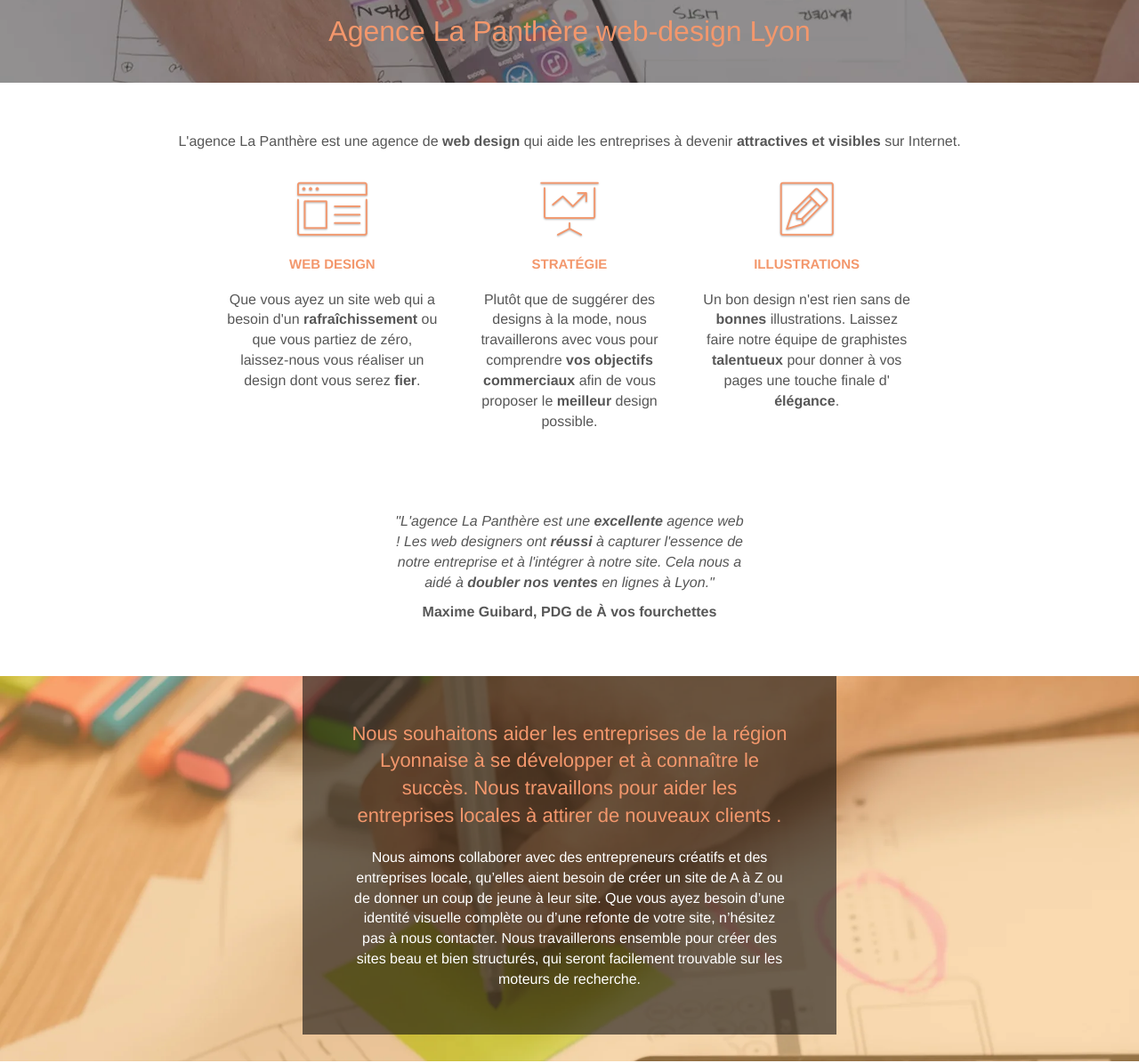
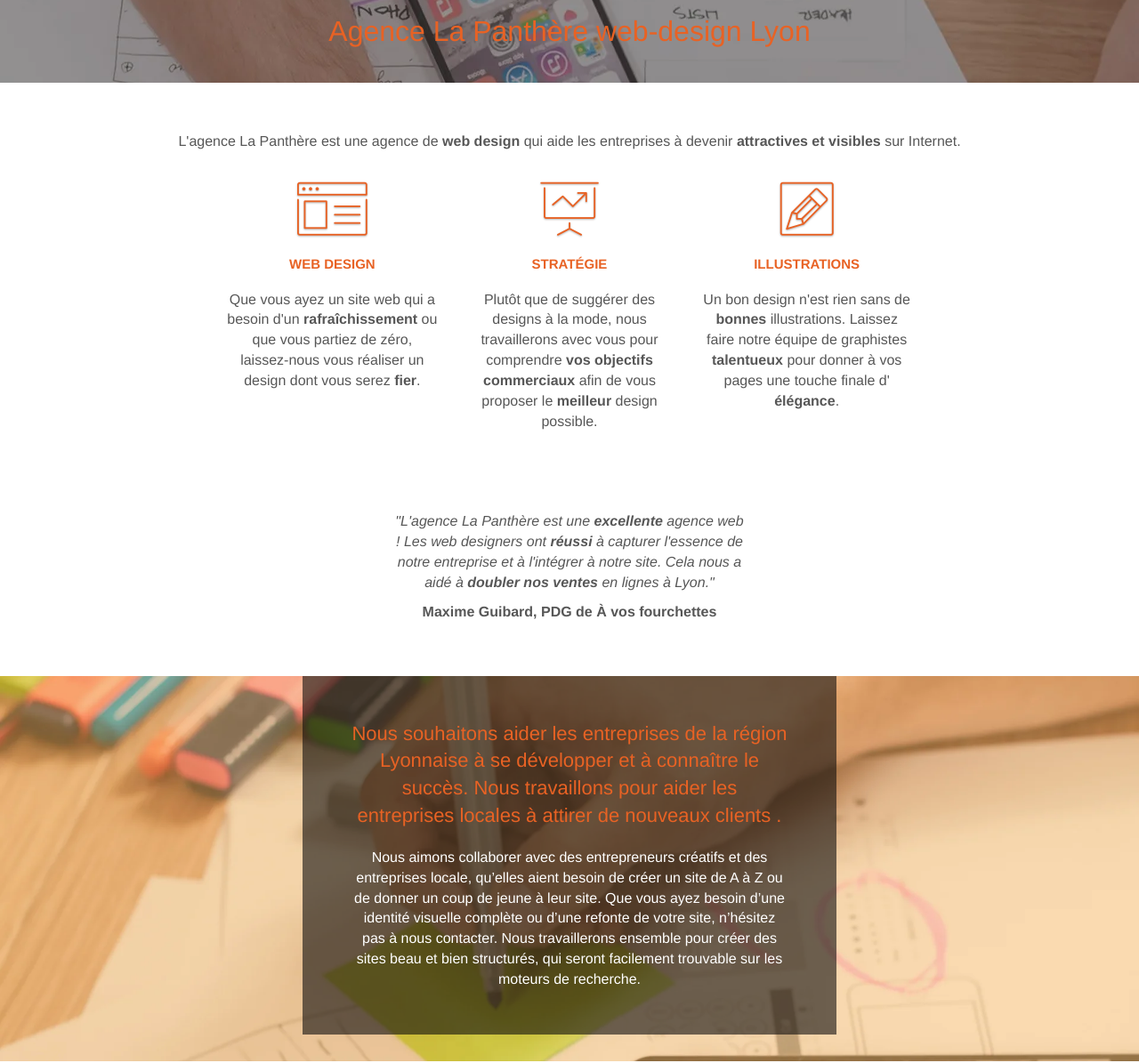
Before and after one commit to westbreizh/P4_panthere, a plain HTML site: page index.html in a window 1280 px wide. Shown: the part 212-1407 px from the top of the page at 89% size. Drawn offline with Linux system fonts and the light colour scheme.

Commit message:
constraste couleur

```diff
--- a/style.css
+++ b/style.css
@@ -299,7 +299,7 @@ a:hover {
 
 #bloc-1-hero h1 {
     font-size: 32px;
-    color: #F3976C!important
+    color: #e86224!important
 }
 
 
@@ -786,11 +786,11 @@ h4 {
 }
 
 .bgc-atomic-tangerine {
-    background-color: #F3976C;
+    background-color: #e86224;
 }
 
 .tc-white {
-    color: #F3976C!important;
+    color: #e86224!important;
 }
 
 .container.bloc-lg .row .col-sm-12 .hero-bloc-text{
@@ -802,7 +802,7 @@ h4 {
 }
 
 .btn-atomic-tangerine {
-    background: #F3976C;
+    background:#e86224;
     color: #000!important;
 }
 
@@ -828,7 +828,7 @@ h4 {
 }
 
 .icon-dark-slate-blue {
-    color: #F3976C!important;
+    color: #e86224!important;
     border-color: #364577!important;
 }
 
@@ -841,7 +841,7 @@ h4 {
 }
 
 h3.mg-md.text-center{
-    color: #F3976C!important;
+    color: #e86224!important;
 }
 
 @media (max-width: 1024px) {
```
